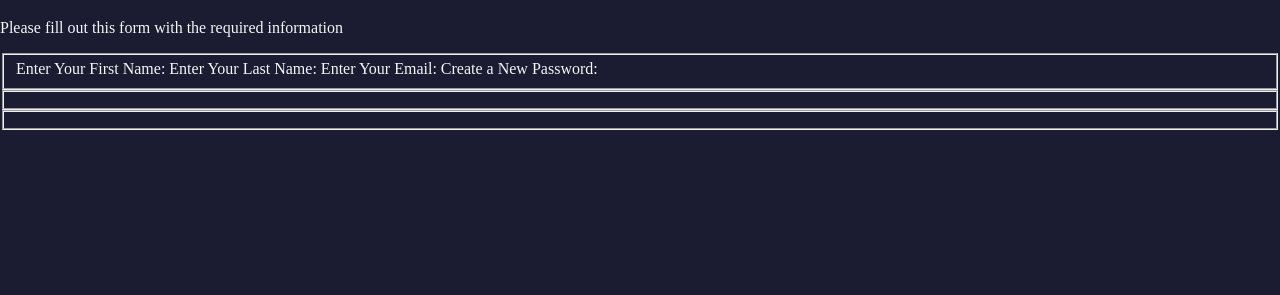
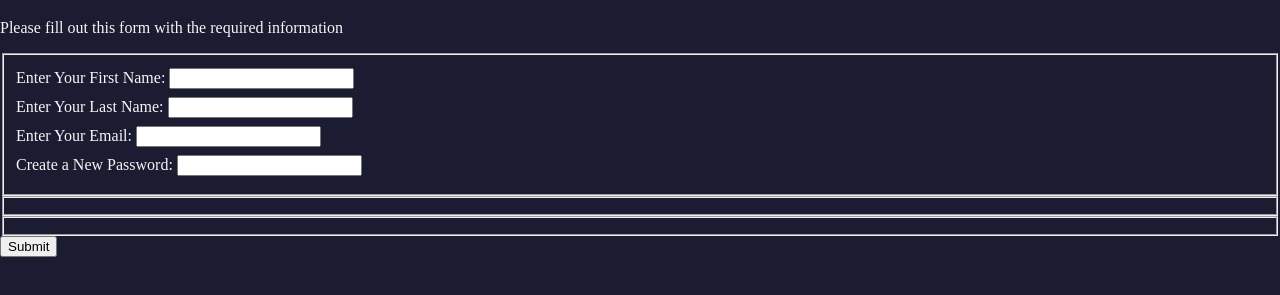
Before and after one commit to PeterArce96/freecodecamp-exercises, a plain HTML site: page Ejercicio4-Formulario/index.html in a window 1280 px wide. Shown: the part 61-356 px from the top of the page. Drawn offline with Linux system fonts and the light colour scheme.

Commit message:
ejercicio4 - inputs añadidos en cada label

```diff
--- a/Ejercicio4-Formulario/index.html
+++ b/Ejercicio4-Formulario/index.html
@@ -12,13 +12,30 @@
     </p>
     <form action="https://register-demo.freecodecamp.org" method="post">
         <fieldset>
-            <label for="">Enter Your First Name:</label>
-            <label for="">Enter Your Last Name:</label>
-            <label for="">Enter Your Email:</label>
-            <label for="">Create a New Password:</label>
+            <label for="first-name">
+                Enter Your First Name:
+                <input type="text" id="first-name">
+            </label>
+
+            <label for="last-name">
+                Enter Your Last Name:
+                <input type="text" id="last-name">
+            </label>
+
+            <label for="email">
+                Enter Your Email:
+                <input type="email" id="email">
+            </label>
+
+            <label for="new-password">
+                Create a New Password:
+                <input type="password" id="new-password">
+            </label>
+
         </fieldset>
         <fieldset></fieldset>
         <fieldset></fieldset>
+        <input type="submit" value="Submit">
     </form>
 
 </body>
--- a/Ejercicio4-Formulario/styles.css
+++ b/Ejercicio4-Formulario/styles.css
@@ -5,3 +5,7 @@ body {
     background-color: #1b1b32;
     color: #f5f6f7;
 }
+label{
+    display: block;
+    margin: 0.5rem 0;
+}
```
